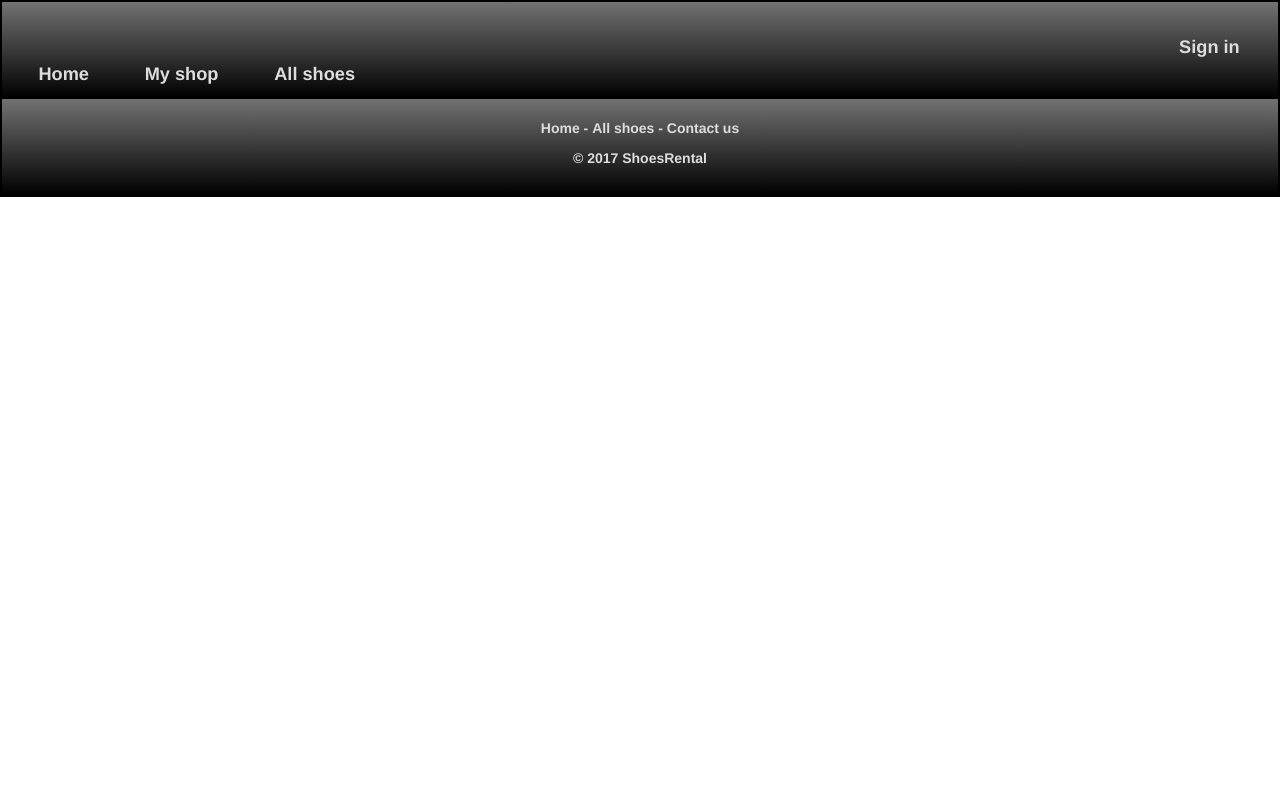
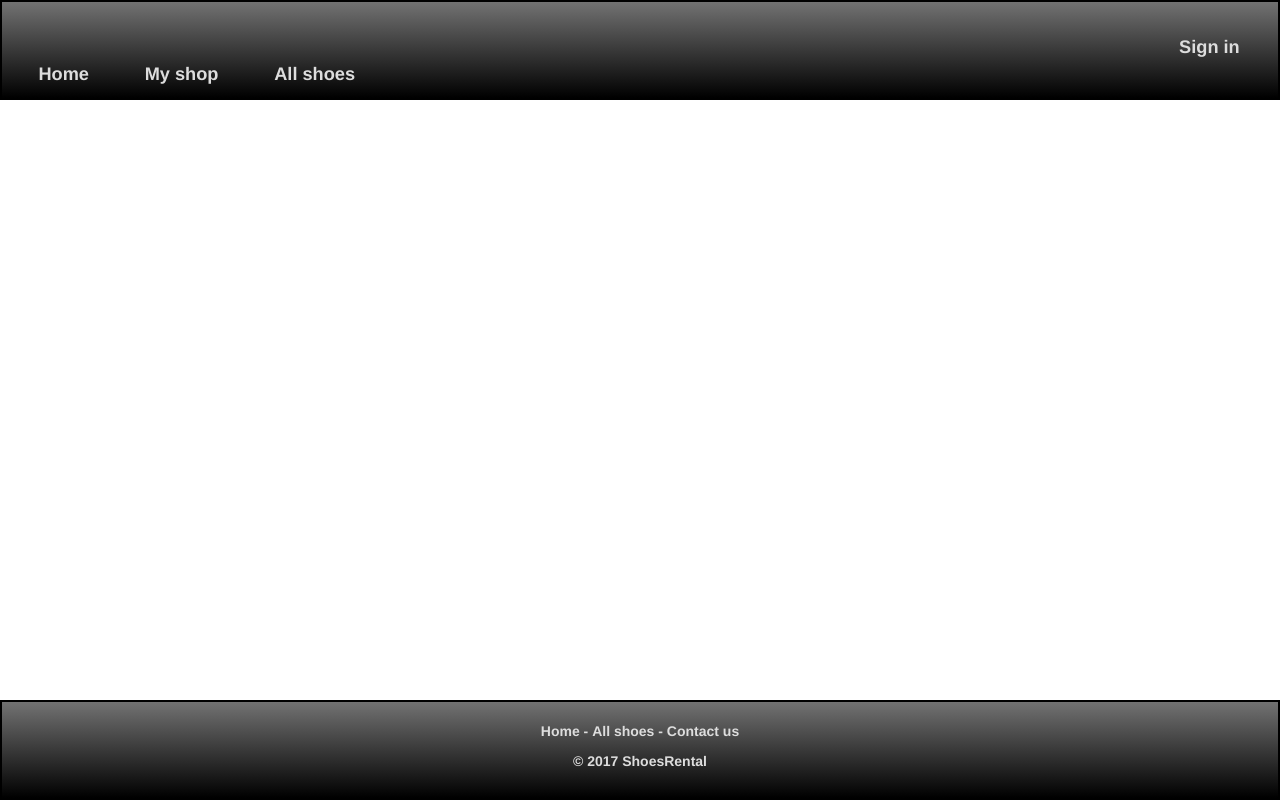
Before and after one commit to issam21000/LumberShoes, a PHP site: template components/templates/base_layout.twig in a window 1280 px wide. Run offline with PHP 8.4, Linux system fonts and the light colour scheme; the template is opened without the code that fills it, so the values that code supplies are empty; some libraries are stand-ins or nearby versions.

Commit message:
Footer layout

```diff
--- a/Assets/css/styles.css
+++ b/Assets/css/styles.css
@@ -1,13 +1,19 @@
-/*html{
-	min-height: 100vh;
-	height: auto;
+html{
+	height: 100%;
 }
 
 body{
 	min-height: 100%;
-	height: auto;
+	position: relative;
+	padding-bottom: 100px;
 }
-*/
+
+footer{
+	position: absolute;
+	bottom: 0;
+	left: 0;
+}
+
 span.required{
 	color:#FF0000;
 }
--- a/components/homepage.twig
+++ b/components/homepage.twig
@@ -32,7 +32,7 @@
 					<div class='legendBrand'>{{ row.brand.legend }}</div>
 					<div class="modelShoes">{{ row.model }}</div>
 					<div> <h5><strong>Size : {{ row.size }}</strong></h5> </div>
-					<div> <strong class="price">Price per day : <span>{{ row.price_per_day }}<sup>€00</sup><span></strong> </div><br>
+					<div> <strong class="price">Price per day : <span>{{ row.price_per_day }}<sup>€</sup><span></strong> </div><br>
 
 					<div class="moreDtails margin-bottom">
 						<a href="{{ path_for('details', {'id': row.id}) }}">More details</a>
```
Also changed, not shown: composer.json (+11 -6 lines).
